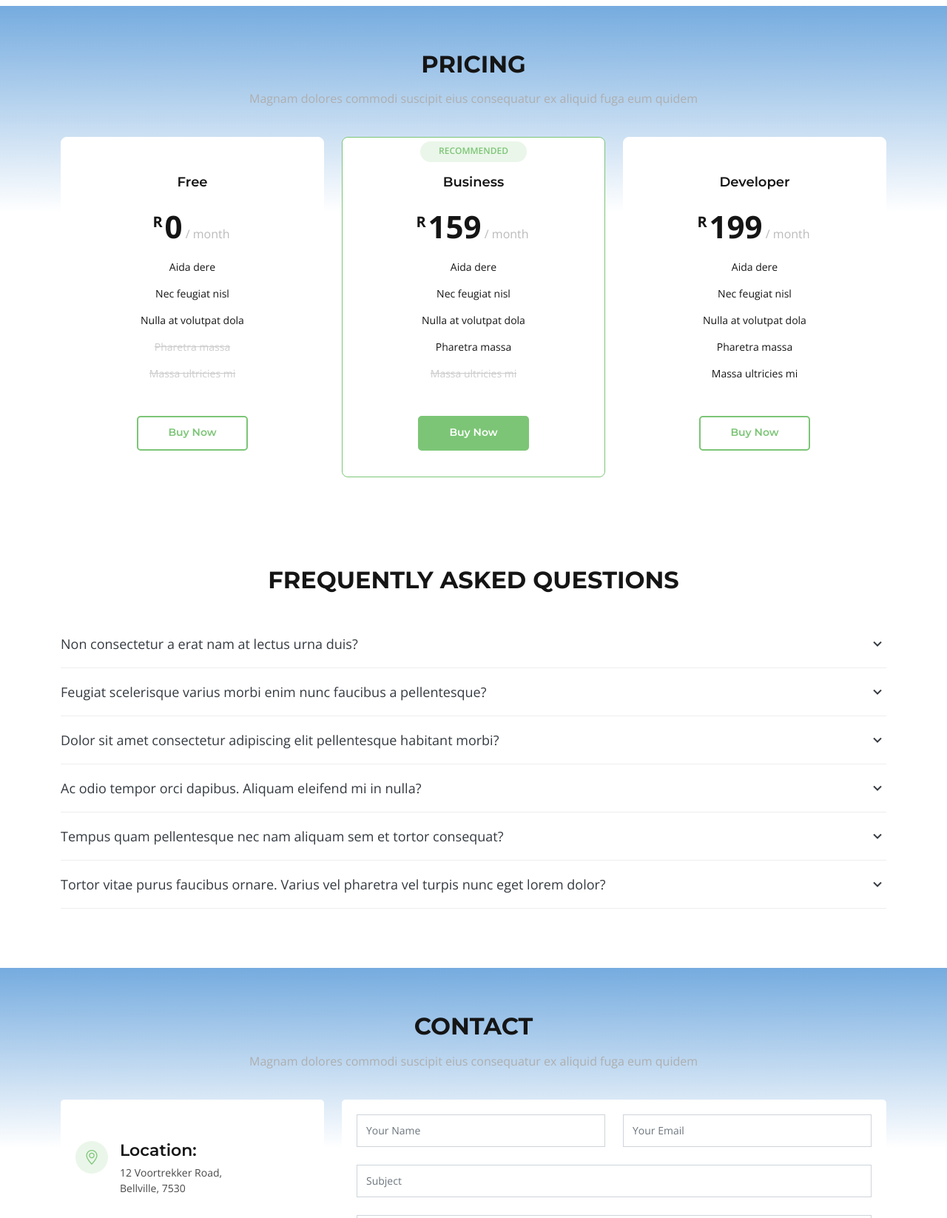
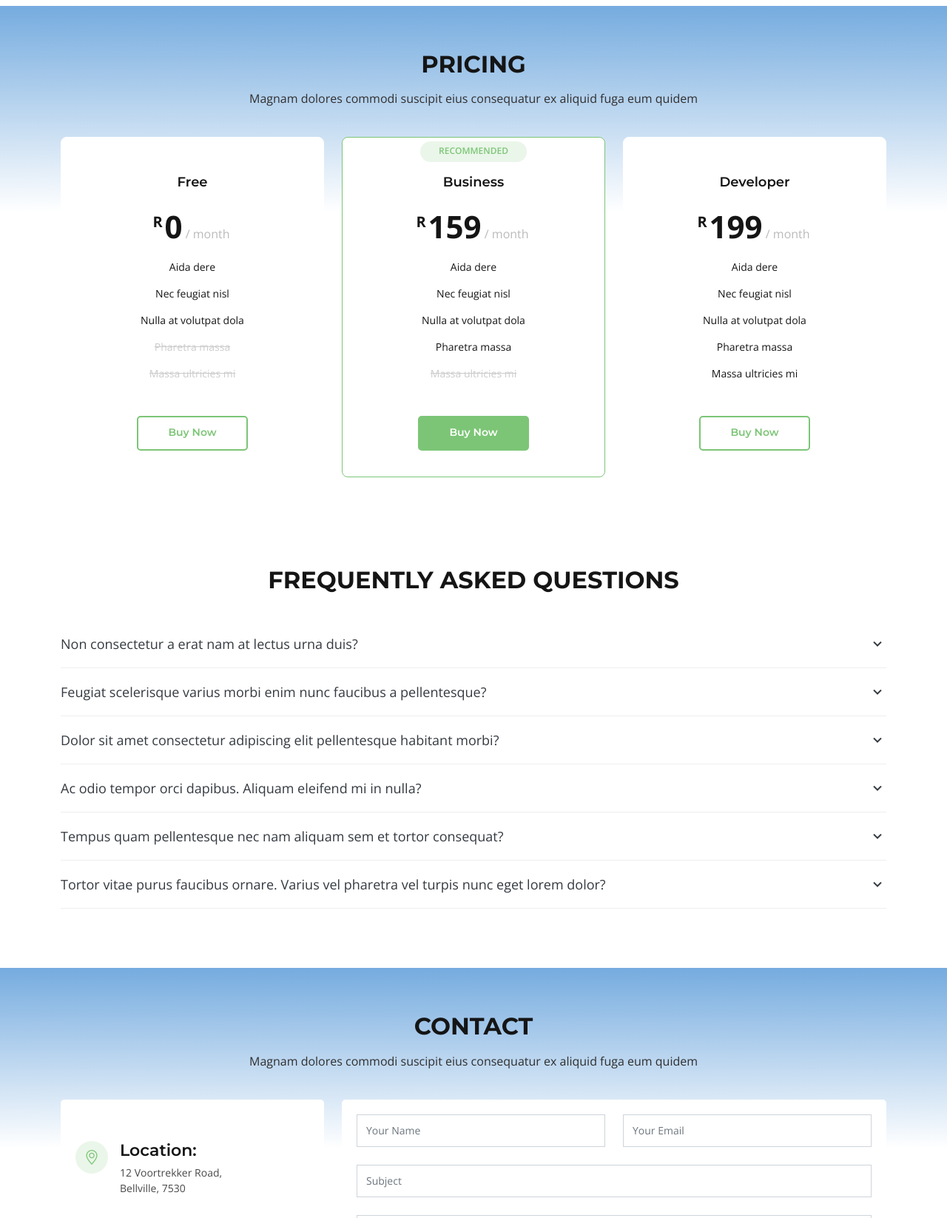
Before and after one commit to Techyana/MapleshFitness, a plain HTML site: page index.html in a window 1280 px wide. Shown: the part 7200-8846 px from the top of the page at 74% size. Drawn offline with nearby package versions, Linux system fonts and the light colour scheme.

Commit message:
Update style.css

```diff
--- a/assets/css/style.css
+++ b/assets/css/style.css
@@ -1099,6 +1099,10 @@ section {
 /*--------------------------------------------------------------
 # Pricing
 --------------------------------------------------------------*/
+.pricing .section-title p {
+  color: rgb(48, 46, 46);
+}
+
 .pricing .box {
   padding: 20px;
   background: #fff;
@@ -1250,6 +1254,10 @@ section {
 /*--------------------------------------------------------------
 # Contact
 --------------------------------------------------------------*/
+.contact .section-title p {
+  color: rgb(48, 46, 46);
+}
+
 .contact .info {
   width: 100%;
   height: 100%;
```
